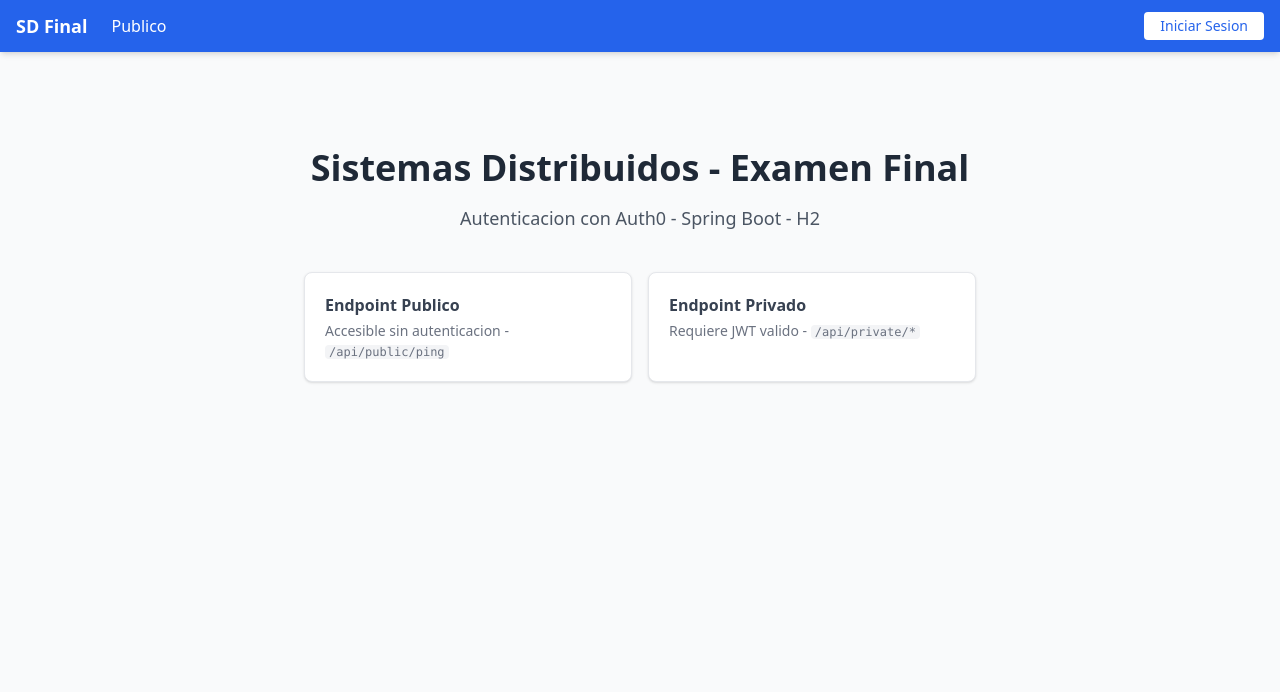
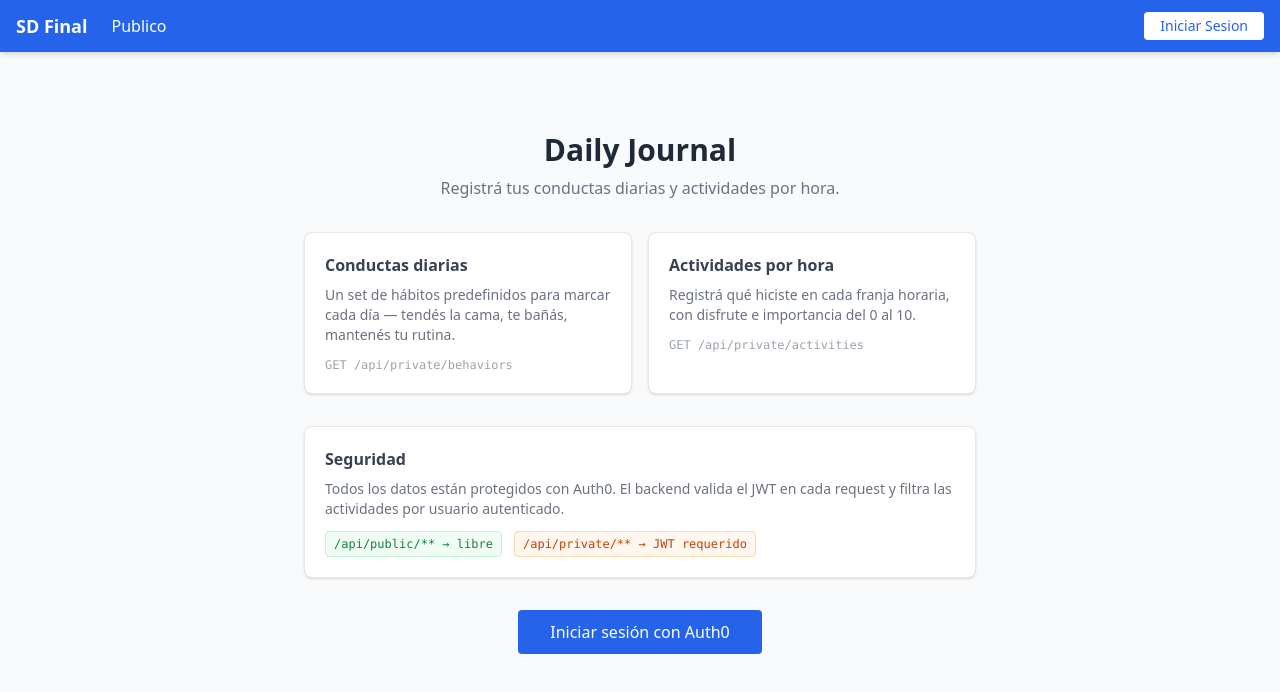
Before and after one commit to emilasheras/sd-final-frontend, a React (Vite) app: page / in a window 1280 px wide. Shown: the top 692 px of the page. Built offline with nearby package versions, Linux system fonts and the light colour scheme; no server answers.

Commit message:
added daily innate behavior views and handling to better support the narrative

```diff
--- a/src/pages/HomePage.jsx
+++ b/src/pages/HomePage.jsx
@@ -1,28 +1,60 @@
+import { useAuth0 } from '@auth0/auth0-react'
+
 export default function HomePage() {
+  const { isAuthenticated, loginWithRedirect } = useAuth0()
+
   return (
-    <div className="max-w-2xl mx-auto text-center py-16">
-      <h1 className="text-4xl font-bold text-gray-800 mb-4">
-        Sistemas Distribuidos - Examen Final
-      </h1>
-      <p className="text-gray-600 text-lg mb-10">
-        Autenticacion con Auth0 - Spring Boot - H2
-      </p>
-      <div className="grid grid-cols-1 sm:grid-cols-2 gap-4 text-left">
+    <div className="max-w-2xl mx-auto py-12 space-y-8">
+      <div className="text-center">
+        <h1 className="text-3xl font-bold text-gray-800 mb-2">Daily Journal</h1>
+        <p className="text-gray-500">
+          Registrá tus conductas diarias y actividades por hora.
+        </p>
+      </div>
+
+      <div className="grid grid-cols-1 sm:grid-cols-2 gap-4">
         <div className="bg-white p-5 rounded-lg shadow border">
-          <h2 className="font-semibold text-gray-700 mb-1">Endpoint Publico</h2>
+          <h2 className="font-semibold text-gray-700 mb-2">Conductas diarias</h2>
           <p className="text-sm text-gray-500">
-            Accesible sin autenticacion -{' '}
-            <code className="bg-gray-100 px-1 rounded text-xs">/api/public/ping</code>
+            Un set de hábitos predefinidos para marcar cada día — tendés la cama, te bañás, mantenés tu rutina.
           </p>
+          <p className="text-xs text-gray-400 mt-3 font-mono">GET /api/private/behaviors</p>
         </div>
         <div className="bg-white p-5 rounded-lg shadow border">
-          <h2 className="font-semibold text-gray-700 mb-1">Endpoint Privado</h2>
+          <h2 className="font-semibold text-gray-700 mb-2">Actividades por hora</h2>
           <p className="text-sm text-gray-500">
-            Requiere JWT valido -{' '}
-            <code className="bg-gray-100 px-1 rounded text-xs">/api/private/*</code>
+            Registrá qué hiciste en cada franja horaria, con disfrute e importancia del 0 al 10.
           </p>
+          <p className="text-xs text-gray-400 mt-3 font-mono">GET /api/private/activities</p>
         </div>
       </div>
+
+      <div className="bg-white p-5 rounded-lg shadow border">
+        <h2 className="font-semibold text-gray-700 mb-2">Seguridad</h2>
+        <p className="text-sm text-gray-500 mb-3">
+          Todos los datos están protegidos con Auth0. El backend valida el JWT en cada request
+          y filtra las actividades por usuario autenticado.
+        </p>
+        <div className="flex gap-3 text-xs">
+          <span className="bg-green-50 text-green-700 border border-green-200 px-2 py-1 rounded font-mono">
+            /api/public/** → libre
+          </span>
+          <span className="bg-orange-50 text-orange-700 border border-orange-200 px-2 py-1 rounded font-mono">
+            /api/private/** → JWT requerido
+          </span>
+        </div>
+      </div>
+
+      {!isAuthenticated && (
+        <div className="text-center">
+          <button
+            onClick={() => loginWithRedirect()}
+            className="bg-blue-600 text-white px-8 py-2.5 rounded font-medium hover:bg-blue-700"
+          >
+            Iniciar sesión con Auth0
+          </button>
+        </div>
+      )}
     </div>
   )
 }
--- a/src/pages/PrivatePage.jsx
+++ b/src/pages/PrivatePage.jsx
@@ -1,6 +1,6 @@
 import { useEffect, useState, useCallback } from 'react'
 import { useAuth0 } from '@auth0/auth0-react'
-import { fetchActivities, createActivity, deleteActivity } from '../services/api.js'
+import { fetchActivities, fetchBehaviors, createActivity, deleteActivity } from '../services/api.js'
 
 const HOURS = Array.from({ length: 24 }, (_, i) => i)
 
@@ -35,10 +35,30 @@ export default function PrivatePage() {
 
   const [date, setDate] = useState(localToday)
   const [activities, setActivities] = useState([])
+  const [behaviors, setBehaviors] = useState([])
+  const [checked, setChecked] = useState({})
   const [loading, setLoading] = useState(false)
   const [error, setError] = useState(null)
   const [form, setForm] = useState(EMPTY_FORM)
   const [saving, setSaving] = useState(false)
+
+  useEffect(() => {
+    async function loadBehaviors() {
+      try {
+        const token = await getAccessTokenSilently()
+        const data = await fetchBehaviors(token)
+        setBehaviors(data)
+      } catch {
+        // non-fatal — behaviors section just stays empty
+      }
+    }
+    loadBehaviors()
+  }, [getAccessTokenSilently])
+
+  // reset checks when date changes
+  useEffect(() => {
+    setChecked({})
+  }, [date])
 
   const loadActivities = useCallback(async (d) => {
     setLoading(true)
@@ -85,12 +105,13 @@ export default function PrivatePage() {
     }
   }
 
+  const completedCount = Object.values(checked).filter(Boolean).length
+
   return (
-    <div className="max-w-2xl mx-auto">
-      <h1 className="text-2xl font-bold text-gray-800 mb-6">Diario de Actividades</h1>
+    <div className="max-w-2xl mx-auto space-y-8">
 
       {/* Date navigation */}
-      <div className="flex items-center gap-3 mb-6">
+      <div className="flex items-center gap-3">
         <button
           onClick={() => setDate(d => shiftDate(d, -1))}
           className="px-3 py-1 rounded border text-gray-600 hover:bg-gray-100 text-lg leading-none"
@@ -112,18 +133,57 @@ export default function PrivatePage() {
       </div>
 
       {error && (
-        <div className="bg-red-50 border border-red-200 p-3 rounded mb-4">
+        <div className="bg-red-50 border border-red-200 p-3 rounded">
           <p className="text-red-600 text-sm">Error: {error}</p>
         </div>
       )}
 
-      {/* Activity list */}
-      <div className="bg-white rounded-lg shadow border mb-6">
-        <div className="px-5 py-3 border-b flex items-center justify-between">
+      {/* ── Conductas diarias ── */}
+      {behaviors.length > 0 && (
+        <section>
+          <div className="flex items-center justify-between mb-3">
+            <h2 className="text-lg font-semibold text-gray-700">Conductas diarias</h2>
+            <span className="text-xs text-gray-400">
+              {completedCount}/{behaviors.length} completadas
+            </span>
+          </div>
+          <div className="bg-white rounded-lg shadow border">
+            <div className="px-5 py-2 border-b">
+              <p className="text-xs text-gray-400 font-mono">GET /api/private/behaviors</p>
+            </div>
+            <ul className="divide-y divide-gray-100">
+              {behaviors.map(b => (
+                <li key={b.id} className="px-5 py-3 flex items-center gap-3">
+                  <input
+                    type="checkbox"
+                    id={`behavior-${b.id}`}
+                    checked={!!checked[b.id]}
+                    onChange={() => setChecked(prev => ({ ...prev, [b.id]: !prev[b.id] }))}
+                    className="w-4 h-4 accent-blue-600"
+                  />
+                  <label
+                    htmlFor={`behavior-${b.id}`}
+                    className={`text-sm cursor-pointer select-none ${checked[b.id] ? 'line-through text-gray-400' : 'text-gray-700'}`}
+                  >
+                    {b.name}
+                  </label>
+                </li>
+              ))}
+            </ul>
+          </div>
+        </section>
+      )}
+
+      {/* ── Actividades del día ── */}
+      <section>
+        <h2 className="text-lg font-semibold text-gray-700 mb-3">Actividades del día</h2>
+
+        <div className="bg-white rounded-lg shadow border mb-4">
+          <div className="px-5 py-2 border-b flex items-center justify-between">
             <p className="text-xs text-gray-400 font-mono">
               GET /api/private/activities?date={date}
             </p>
-          <span className="text-xs text-gray-400">{activities.length} actividades</span>
+            <span className="text-xs text-gray-400">{activities.length} registros</span>
           </div>
 
           {loading ? (
@@ -159,7 +219,7 @@ export default function PrivatePage() {
 
         {/* Add form */}
         <div className="bg-white rounded-lg shadow border">
-        <div className="px-5 py-3 border-b">
+          <div className="px-5 py-2 border-b">
             <p className="text-xs text-gray-400 font-mono">POST /api/private/activities</p>
           </div>
           <form onSubmit={handleCreate} className="px-5 py-5 space-y-4">
@@ -215,6 +275,8 @@ export default function PrivatePage() {
             </button>
           </form>
         </div>
+      </section>
+
     </div>
   )
 }
--- a/src/services/api.js
+++ b/src/services/api.js
@@ -16,6 +16,14 @@ export async function fetchPrivateHello(token) {
 
 export async function fetchPrivateItems(token) {
   const res = await fetch(`${BASE_URL}/api/private/items`, {
+    headers: { Authorization: `Bearer ${token}` },
+  })
+  if (!res.ok) throw new Error(`Error ${res.status}`)
+  return res.json()
+}
+
+export async function fetchBehaviors(token) {
+  const res = await fetch(`${BASE_URL}/api/private/behaviors`, {
     headers: { Authorization: `Bearer ${token}` },
   })
   if (!res.ok) throw new Error(`Error ${res.status}`)
```
Lines whose indentation alone changed are shown as unchanged.
